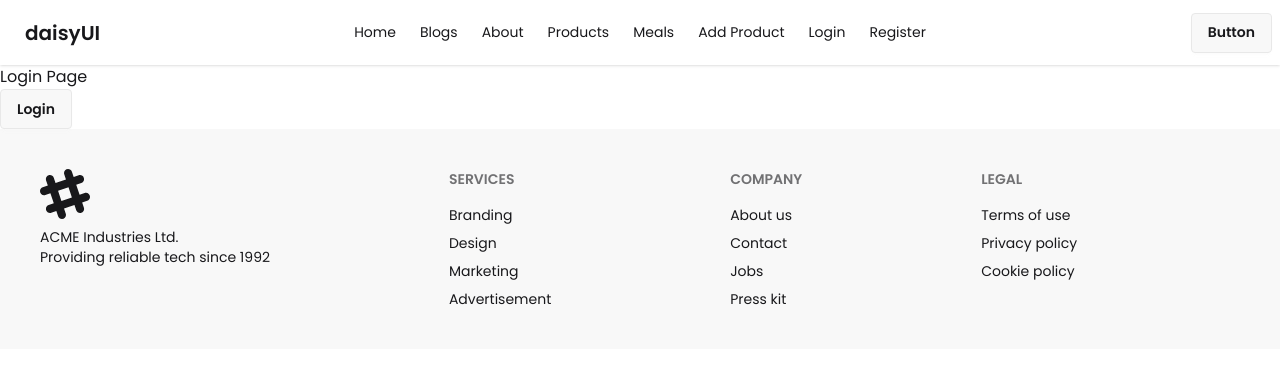
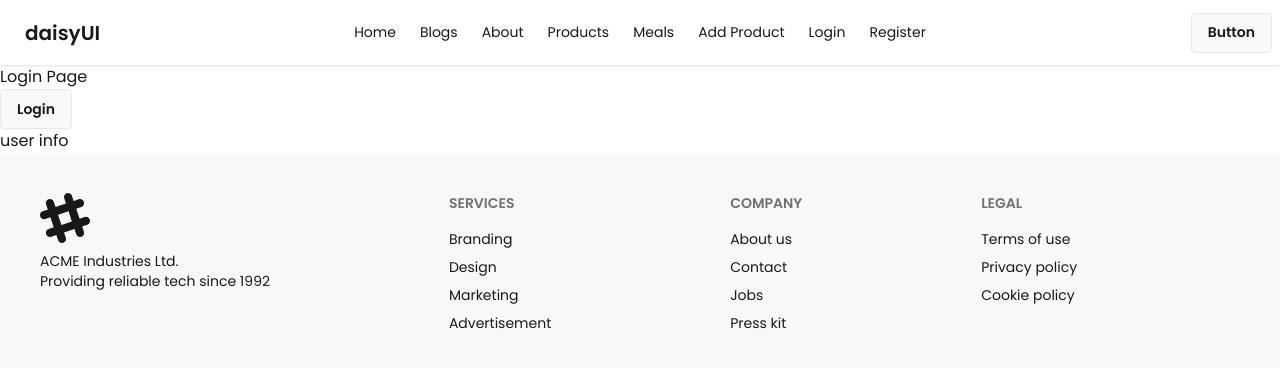
Before and after one commit to md-abu-naim/first-next-app, a Next.js app: page /login in a window 1280 px wide. Shown: the top 368 px of the page. Built offline with nearby package versions, Linux system fonts and the light colour scheme; no server answers.

Commit message:
check loggedIn user in client page

```diff
--- a/src/Providers/NextAuthSessionProviders.js
+++ b/src/Providers/NextAuthSessionProviders.js
@@ -1,3 +1,5 @@
+'use client'
+
 import { SessionProvider } from "next-auth/react"
 
 const NextAuthSessionProviders = ({children}) => {
--- a/src/app/(authPages)/login/page.jsx
+++ b/src/app/(authPages)/login/page.jsx
@@ -1,4 +1,5 @@
 import LoginButton from "@/app/Components/LoginButton";
+import UserInfo from "@/app/Components/UserInfo";
 
 
 const Login = () => {
@@ -7,6 +8,7 @@ const Login = () => {
             <h1>Login Page</h1>
             {/* <button onClick={() => signIn()}>Login</button> */}
             <LoginButton />
+            <UserInfo />
         </div>
     );
 };
--- /dev/null
+++ b/src/app/Components/UserInfo.jsx
@@ -0,0 +1,15 @@
+"use client"
+
+import { useSession } from "next-auth/react";
+
+const UserInfo = () => {
+    const session = useSession()
+    console.log(session);
+    return (
+        <div>
+            user info
+        </div>
+    );
+};
+
+export default UserInfo;
```
